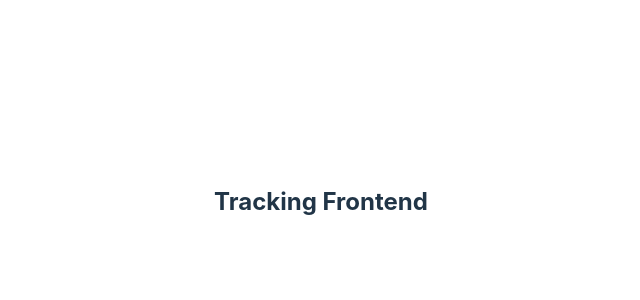
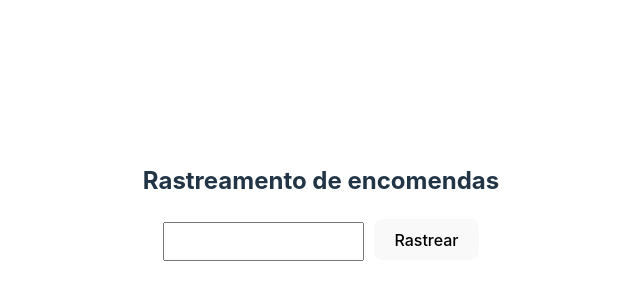
Before and after one commit to dswilmar/tracking-frontend, a React (Vite) app: page / in a window 1280 px wide. Shown: the part 198-498 px from the top of the page, without its empty margins (319-959 px from the left). Built offline with nearby package versions, Linux system fonts and the light colour scheme.

Commit message:
feat: formulario para tracking

```diff
--- a/src/App.tsx
+++ b/src/App.tsx
@@ -1,10 +1,31 @@
+import { ChangeEvent, FormEvent, useState } from 'react';
 import './App.css'
 
 function App() {
 
+  const [trackingCode, setTrackingCode] = useState<string>('');
+
+  const handleInputTracking = (e: ChangeEvent<HTMLInputElement>) => {
+    setTrackingCode(e.target.value);
+  }
+
+  const handleSubmitTracking = (e: FormEvent<HTMLFormElement>) => {
+    e.preventDefault();
+    console.log(`Rastreamento: ${trackingCode}`);
+  }
+
   return (
     <div>
-      <h2>Tracking Frontend</h2>
+      <h2>Rastreamento de encomendas</h2>
+      <form onSubmit={handleSubmitTracking}>
+        <input type="text" style={{
+          marginRight: 10,
+          padding: 10
+        }}
+        onChange={handleInputTracking}
+          />
+        <button type="submit">Rastrear</button>
+      </form>
     </div>
   )
 }
```
